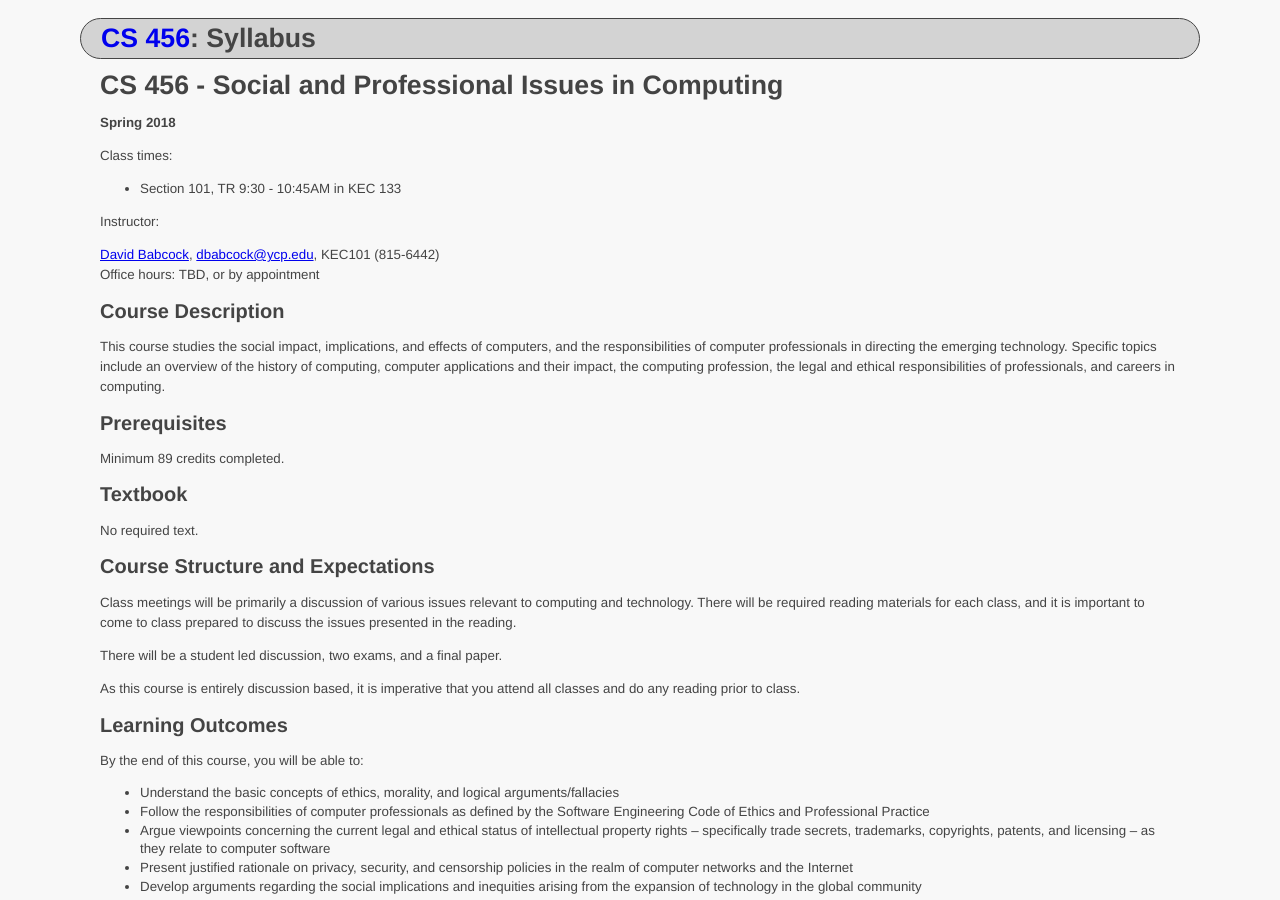
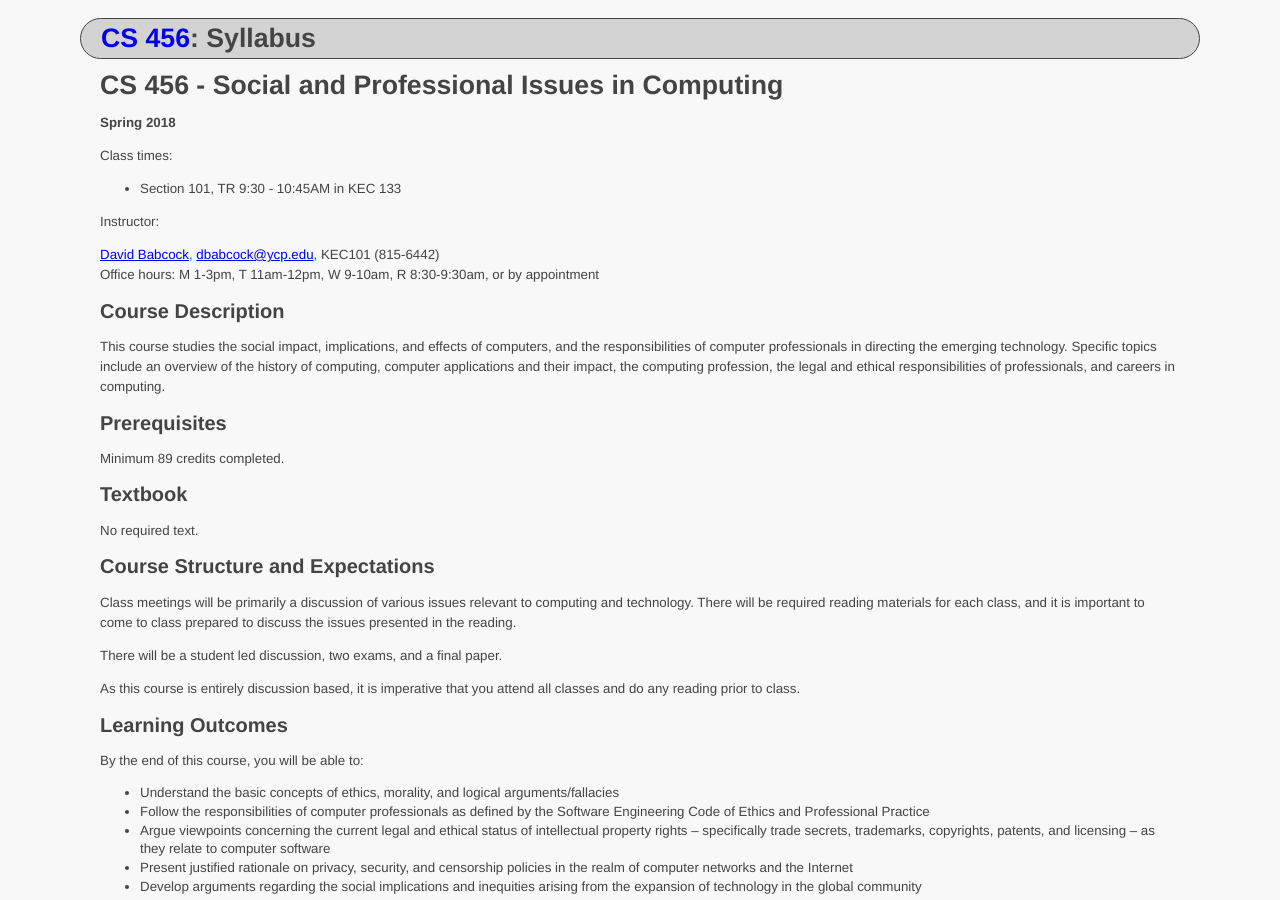
Before and after one commit to ycpcs/cs456-spring2018, a Jekyll site: the page built from syllabus.md, in a window 1280 px wide and 900 px high. Built offline with Jekyll 4.4.1, drawn with Linux system fonts in a browser that asks for light colours.

Commit message:
add office hours
add office hours

```diff
--- a/syllabus.md
+++ b/syllabus.md
@@ -14,7 +14,7 @@ Class times:
 
 Instructor:
 
-[David Babcock](http://faculty.ycp.edu/~dbabcock/), <dbabcock@ycp.edu>, KEC101 (815-6442) <br /> Office hours: TBD, or by appointment
+[David Babcock](http://faculty.ycp.edu/~dbabcock/), <dbabcock@ycp.edu>, KEC101 (815-6442) <br /> Office hours: M 1-3pm, T 11am-12pm, W 9-10am, R 8:30-9:30am, or by appointment
 
 Course Description
 ------------------
```
